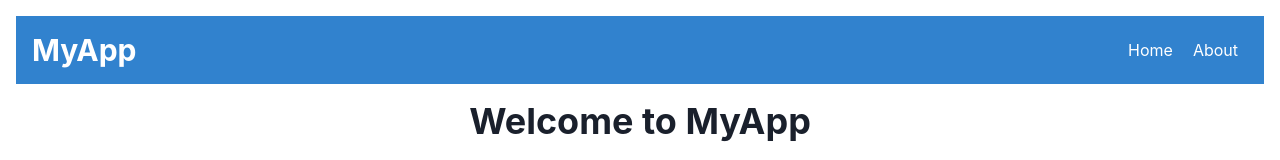
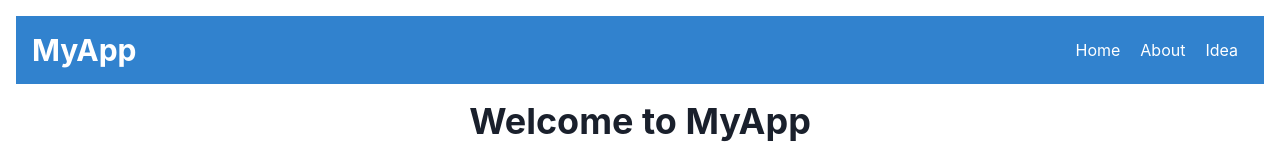
Before and after one commit to GPT-Engineer-App/empty-react-app-template, a React (Vite) app: page / in a window 1280 px wide. Shown: the top 160 px of the page. Built offline with nearby package versions, Linux system fonts and the light colour scheme.

Commit message:
Added a link to "/idea" in the navigation bar.

```diff
--- a/src/pages/Index.jsx
+++ b/src/pages/Index.jsx
@@ -12,6 +12,7 @@ const Index = () => {
         <Box>
           <Link to="/" style={{ margin: "0 10px", color: "white" }}>Home</Link>
           <Link to="/about" style={{ margin: "0 10px", color: "white" }}>About</Link>
+          <Link to="/idea" style={{ margin: "0 10px", color: "white" }}>Idea</Link>
         </Box>
       </Flex>
       <Box as="main" mt={4}>
```
